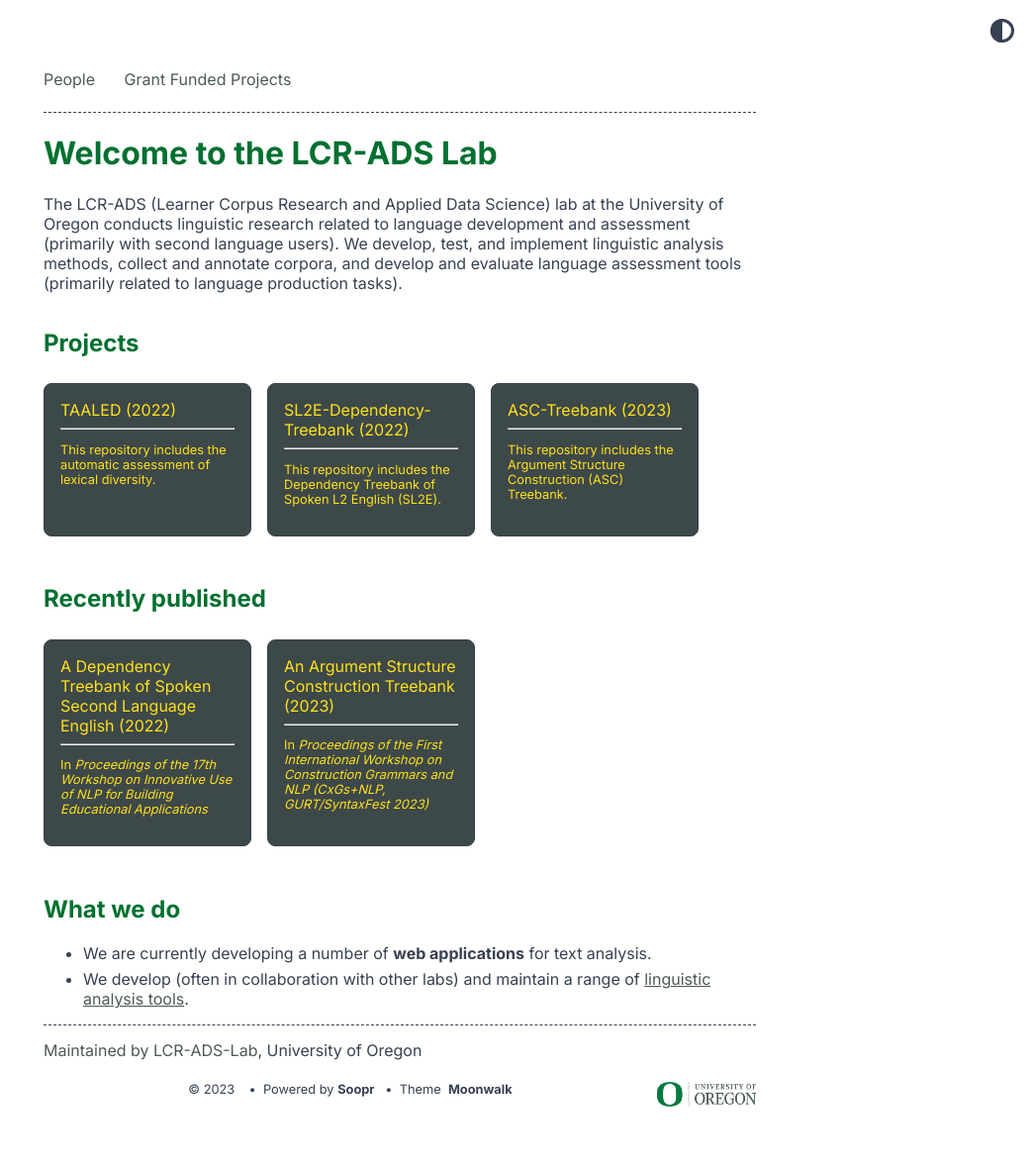
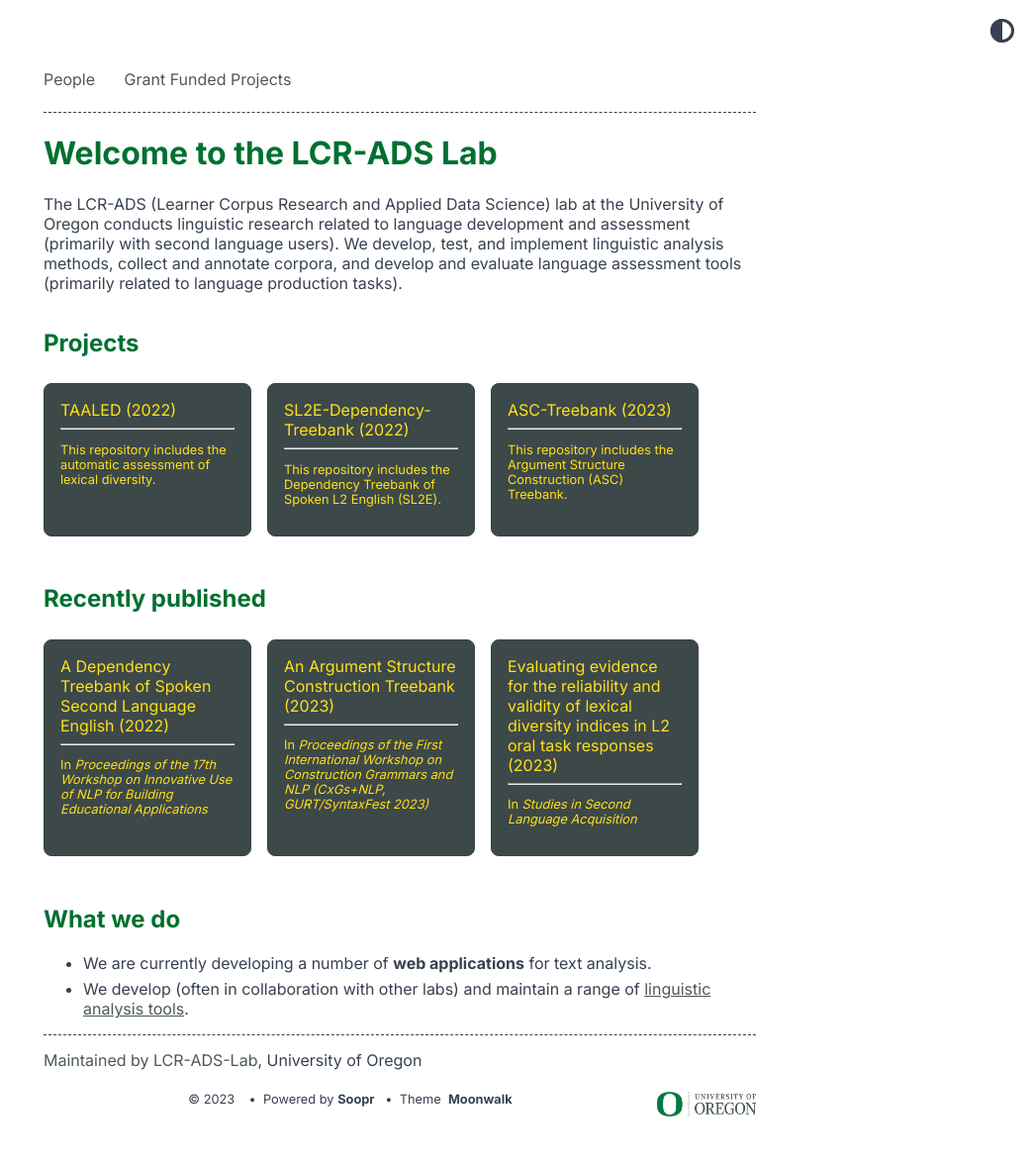
Before and after one commit to LCR-ADS-Lab/LCR-ADS-Home, a Jekyll site: the page built from docs/index.md, in a window 1280 px wide. Shown: the whole page at 99% size, without its empty margins (236-1280 px from the left). Built offline with Jekyll 4.4.1, drawn with Linux system fonts in a browser that asks for light colours.

Commit message:
Update home.yml

```diff
--- a/docs/_data/home.yml
+++ b/docs/_data/home.yml
@@ -28,6 +28,10 @@ old_project_entries:
     url: https://aclanthology.org/2023.cxgsnlp-1.7.pdf
     desc: In <i>Proceedings of the First International Workshop on Construction Grammars and NLP (CxGs+NLP, GURT/SyntaxFest 2023)</i>
 
+  - title: Evaluating evidence for the reliability and validity of lexical diversity indices in L2 oral task responses (2023)
+    url: https://doi.org/10.1017/S0272263123000402
+    desc: In <i>Studies in Second Language Acquisition</i>
+
 footer_entries:
   - title: Maintained by <a href="https://github.com/LCR-ADS-Lab" target="_blank"> LCR-ADS-Lab</a>, University of Oregon
     url: false
```
